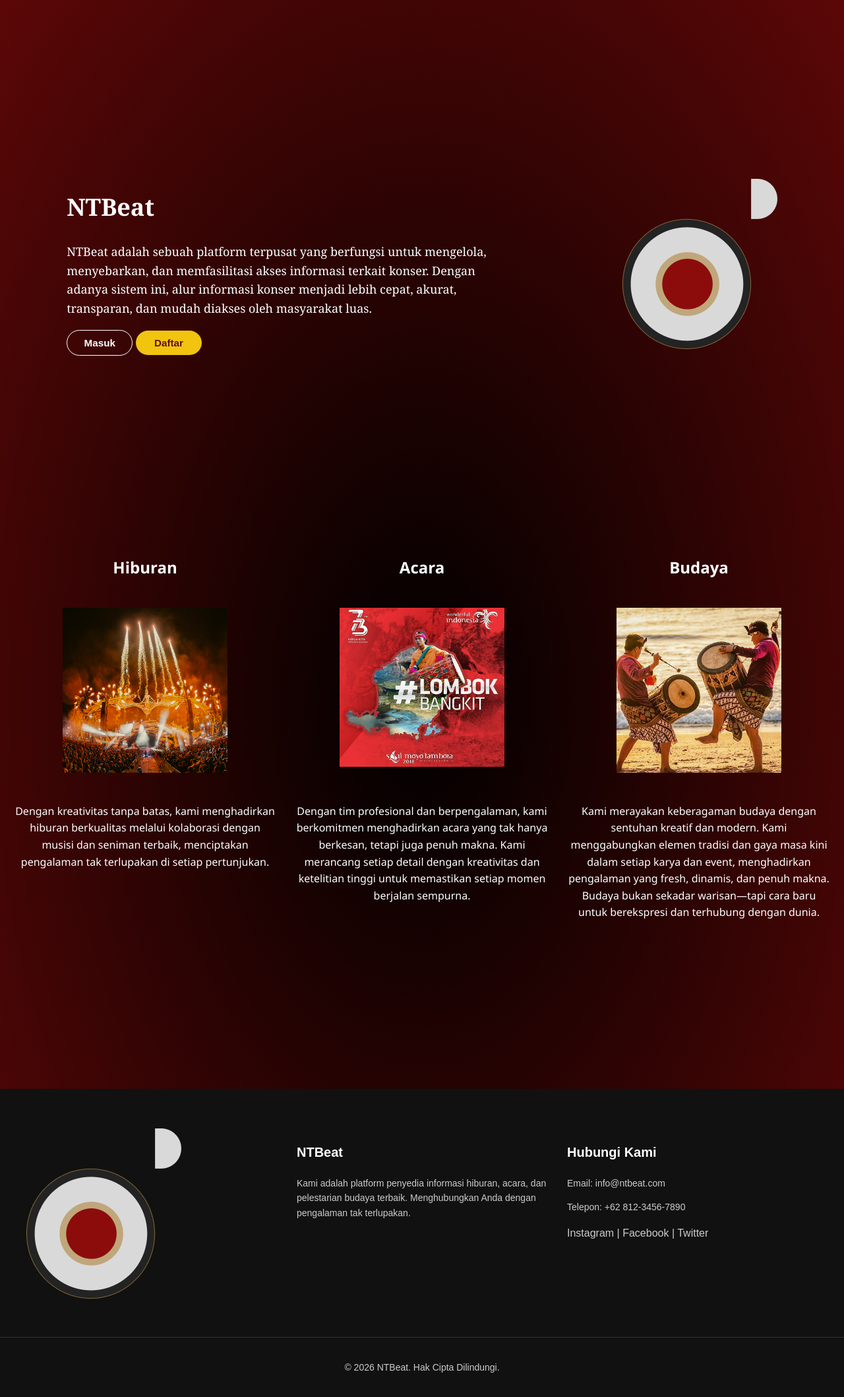
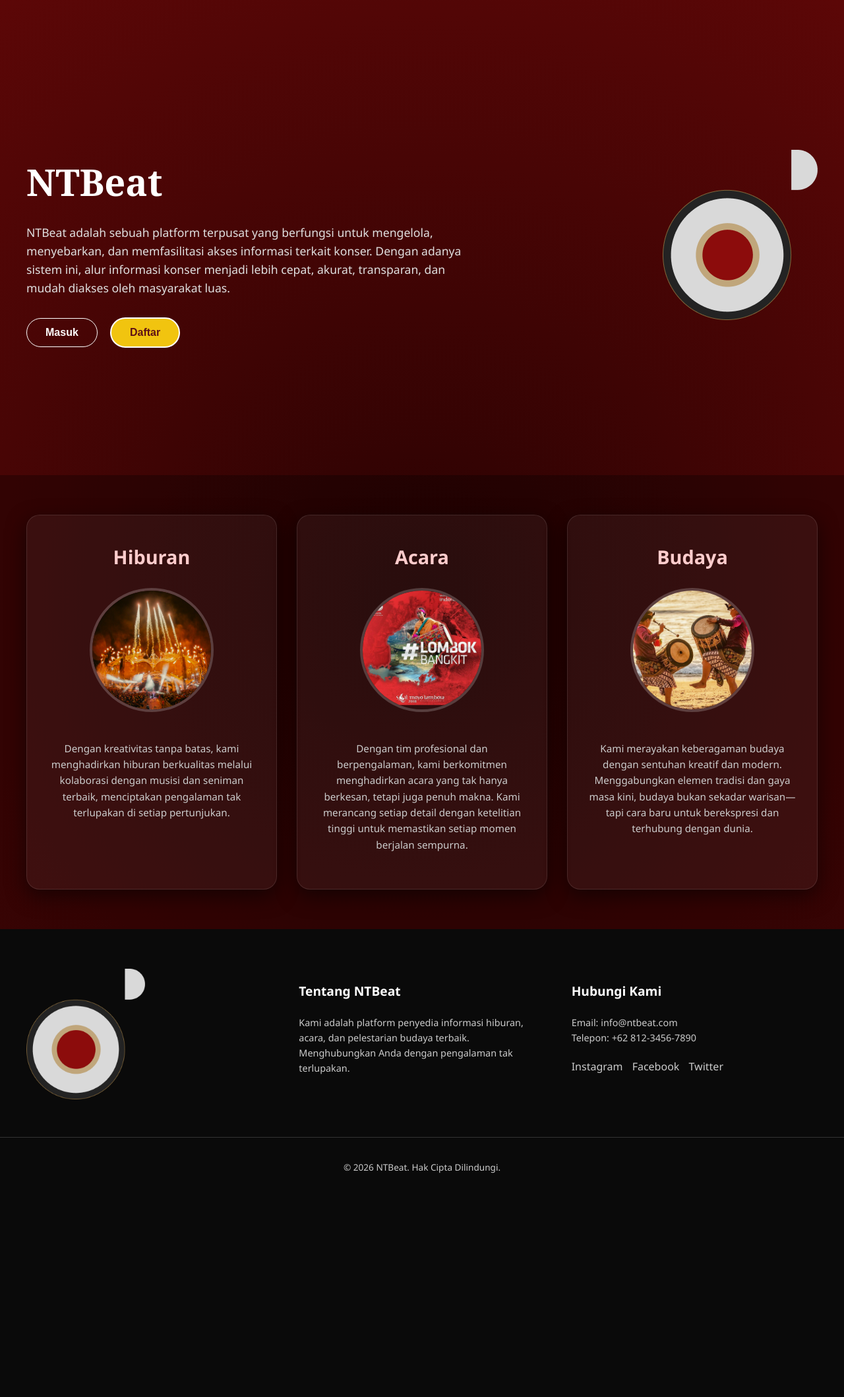
Before and after one commit to naiaero/NTBeat, a PHP site: page / in a window 1280 px wide. Shown: the whole page at 66% size. After the commit the page ends 1778 px from the top, so only its background shows below. Run offline with PHP 8.4, Linux system fonts and the light colour scheme.

Commit message:
perbaiki index

```diff
--- a/assets/style/style.css
+++ b/assets/style/style.css
@@ -1,70 +1,140 @@
+/* === RESET & GLOBAL STYLES === */
 body {
-  background: radial-gradient(black, rgb(92, 7, 7));
+    background: radial-gradient(circle, #2a0202, rgb(92, 7, 7));
     margin: 0;
     padding: 0;
     font-family: "Segoe UI", Tahoma, Geneva, Verdana, sans-serif;
     line-height: 1.6;
     color: white;
+    min-height: 100vh;
+    display: flex;
+    flex-direction: column;
 }
 
+/* === HEADER === */
 .header {
     display: flex;
     align-items: center;
-  justify-content: space-around;
-  font-size: large;
-  font-family: Georgia;
-  font-weight: 500;
-  height: 100vh;
+    justify-content: space-between;
+    max-width: 1200px;
+    margin: 0 auto;
+    padding: 40px 20px;
+    min-height: 80vh;
 }
 
 .header-kiri {
-  width: 50%;
+    width: 55%;
 }
 
-.header-kanan {
-  height: 258px;
-  width: 235px;
+.header-kiri h1 {
+    font-size: 3.5rem;
+    margin-bottom: 10px;
+    font-family: Georgia, serif;
+}
+
+.header-kiri p {
+    font-size: 1.1rem;
+    margin-bottom: 30px;
+    color: #e0e0e0;
+}
+
+.header-kanan img {
+    height: auto;
+    width: 100%;
+    max-width: 350px;
     object-fit: cover;
+    border-radius: 15px;
+}
+
+.btn {
+    padding: 12px 28px;
+    border: none;
+    border-radius: 25px;
+    font-weight: 600;
+    cursor: pointer;
+    font-size: 1rem;
+    transition: all 0.3s ease;
+    margin-right: 15px;
 }
 
 .btn-masuk {
-  width: 100px;
+    background-color: #ffffff;
+    color: #5c0707;
+}
+
+.btn-masuk:hover {
+    background-color: #e0e0e0;
 }
 
 .btn-daftar {
-  width: 100px;
+    background-color: transparent;
+    border: 2px solid #ffffff;
+    color: #ffffff;
 }
 
+.btn-daftar:hover {
+    background-color: #ffffff;
+    color: #5c0707;
+}
+
+/* === MAIN (HIBURAN, ACARA, BUDAYA) === */
 .main {
-  height: 100vh;
+    padding: 60px 20px;
+    background-color: rgba(0, 0, 0, 0.3);
+}
+
+.features-container {
     display: flex;
-  flex-direction: column;
-  align-items: center;
+    justify-content: center;
+    gap: 30px;
+    max-width: 1200px;
+    margin: 0 auto;
+    flex-wrap: wrap;
+}
+
+.feature-card {
+    background: rgba(255, 255, 255, 0.05);
+    border-radius: 20px;
+    padding: 40px 30px;
+    flex: 1;
+    min-width: 280px;
+    text-align: center;
+    box-shadow: 0 10px 30px rgba(0, 0, 0, 0.5);
+    transition: transform 0.3s ease, background 0.3s ease;
+    border: 1px solid rgba(255, 255, 255, 0.1);
+}
+
+.feature-card:hover {
+    transform: translateY(-10px);
+    background: rgba(255, 255, 255, 0.1);
+}
+
+.feature-card h2 {
+    margin-top: 0;
+    font-size: 1.8rem;
+    color: #ffcccc;
 }
 
 .img-acara {
-  width: 250px;
-  height: 250px;
+    width: 180px;
+    height: 180px;
     object-fit: cover;
+    border-radius: 50%;
+    margin-bottom: 20px;
+    border: 4px solid rgba(255, 255, 255, 0.2);
 }
 
-.t-data {
-  text-align: center;
-  vertical-align: top;
+.feature-card p {
+    font-size: 0.95rem;
+    color: #cccccc;
 }
 
-.tabel-acara {
-  width: 100%;
-  table-layout: fixed;
-  border-spacing: 20px;
-}
-
+/* === FOOTER === */
 .footer-website {
-  background-color: #111111;
+    background-color: #0a0a0a;
     color: #cccccc;
     padding: 60px 0 20px 0;
-  margin-top: 50px;
-  font-family: Arial, sans-serif;
+    margin-top: auto;
 }
 
 .footer-container {
@@ -74,7 +144,7 @@ body {
     flex-wrap: wrap;
     justify-content: space-between;
     padding: 0 20px;
-  gap: 30px;
+    gap: 40px;
 }
 
 .footer-kolom {
@@ -83,54 +153,35 @@ body {
 }
 
 .footer-kolom img {
-  width: 235px;
-  height: 258px;
+    width: 180px;
+    height: auto;
     object-fit: cover;
 }
 
 .footer-kolom h3 {
     color: #ffffff;
-  font-size: 20px;
+    font-size: 1.2rem;
     margin-bottom: 20px;
 }
 
 .footer-kolom p {
     line-height: 1.6;
-  font-size: 14px;
-}
-
-.footer-links {
-  list-style: none;
-  padding: 0;
-  margin: 0;
-}
-
-.footer-links li {
-  margin-bottom: 12px;
-}
-
-.footer-links a {
-  color: #cccccc;
-  text-decoration: none;
-  transition: color 0.3s ease;
-}
-
-.footer-links a:hover {
-  color: #ffffff;
+    font-size: 0.9rem;
 }
 
 .footer-sosmed {
-  margin-top: 15px;
+    margin-top: 20px;
 }
 
 .footer-sosmed a {
     color: #cccccc;
     text-decoration: none;
     transition: color 0.3s ease;
+    margin-right: 10px;
 }
 
 .footer-sosmed a:hover {
-  color: #ffffff;
+    color: #ffcccc;
 }
 
 .footer-bottom {
@@ -138,33 +189,7 @@ body {
     margin-top: 50px;
     padding-top: 20px;
     border-top: 1px solid #333333;
-    font-size: 14px;
-}
-
-.login-logo img {
-    width: 235px;
-    height: 258px;
-    object-fit: cover;
-}
-
-.login-in {
-    text-align: center;
-}
-
-.login-box {
-    width:30%;
-    padding:8px;
-    margin-top:5px;
-}
-
-.btn-login {
-    width:13%;
-    padding:8px;
-    border-radius: 15px;
-}
-
-.login-form {
-    text-align: left;
+    font-size: 0.85rem;
 }
 
 /* --- HALAMAN LOGIN --- */
@@ -360,17 +385,6 @@ body {
     color: #f1c40f; /* Efek hover berubah warna emas agar serasi */
 }
 
-/* Gaya dasar untuk tombol */
-.btn {
-    padding: 10px 24px;
-    border: none;
-    border-radius: 25px;
-    font-weight: 600;
-    cursor: pointer;
-    font-size: 0.95rem;
-    transition: all 0.3s ease;
-}
-
 /* Tombol Masuk (Outline style disesuaikan) */
 .btn-masuk {
     background-color: transparent;
--- a/index.html
+++ b/index.html
@@ -8,74 +8,57 @@
 </head>
 <body>
     <header class="header">
-        <!-- bagian kiri -->
         <div class="header-kiri">
             <h1>NTBeat</h1>
             <p>NTBeat adalah sebuah platform terpusat yang berfungsi untuk mengelola, menyebarkan, dan memfasilitasi akses informasi terkait konser. Dengan adanya sistem ini, alur informasi konser menjadi lebih cepat, akurat, transparan, dan mudah diakses oleh masyarakat luas.</p>
             <button class="btn btn-masuk">Masuk</button>
             <button class="btn btn-daftar">Daftar</button>
         </div>
-        <!-- bagian kanan -->
         <div class="header-kanan">
-            <img src="assets/img/logo.png" alt="">
+            <img src="assets/img/logo.png" alt="Logo NTBeat">
         </div>
     </header>
 
     <main class="main">
-        <table class="tabel-acara">
-            <thead>
-                <tr>
-                    <th class="t-head"><h2>Hiburan</h2></th>
-                    <th class="t-head"><h2>Acara</h2></th>
-                    <th class="t-head"><h2>Budaya</h2></th>
-                </tr>
-            </thead>
+        <div class="features-container">
+            <div class="feature-card">
+                <h2>Hiburan</h2>
+                <img src="assets/img/hiburan.png" alt="Hiburan" class="img-acara">
+                <p>Dengan kreativitas tanpa batas, kami menghadirkan hiburan berkualitas melalui kolaborasi dengan musisi dan seniman terbaik, menciptakan pengalaman tak terlupakan di setiap pertunjukan.</p>
+            </div>
 
-            <tbody>
-                <tr>
-                    <td class="t-data"><img src="assets/img/hiburan.png" alt="" class="img-acara"></td>
-                    <td class="t-data"><img src="assets/img/acara.png" alt="" class="img-acara"></td>
-                    <td class="t-data"><img src="assets/img/budaya.png" alt="" class="img-acara"></td>
-                </tr>
-                <tr>
-                    <td class="t-data">
-                        <p>
-                            Dengan kreativitas tanpa batas, kami menghadirkan hiburan berkualitas melalui kolaborasi dengan musisi dan seniman terbaik, menciptakan pengalaman tak terlupakan di setiap pertunjukan.
-                        </p>
-                    </td>
-                    <td class="t-data">
-                        <p>
-                            Dengan tim profesional dan berpengalaman, kami berkomitmen menghadirkan acara yang tak hanya berkesan, tetapi juga penuh makna. Kami merancang setiap detail dengan kreativitas dan ketelitian tinggi untuk memastikan setiap momen berjalan sempurna.
-                        </p>
-                    </td>
-                    <td class="t-data">
-                        <p>
-                            Kami merayakan keberagaman budaya dengan sentuhan kreatif dan modern. Kami menggabungkan elemen tradisi dan gaya masa kini dalam setiap karya dan event, menghadirkan pengalaman yang fresh, dinamis, dan penuh makna. Budaya bukan sekadar warisan—tapi cara baru untuk berekspresi dan terhubung dengan dunia.
-                        </p>
-                    </td>
-                </tr>
-            </tbody>
-        </table>
+            <div class="feature-card">
+                <h2>Acara</h2>
+                <img src="assets/img/acara.png" alt="Acara" class="img-acara">
+                <p>Dengan tim profesional dan berpengalaman, kami berkomitmen menghadirkan acara yang tak hanya berkesan, tetapi juga penuh makna. Kami merancang setiap detail dengan ketelitian tinggi untuk memastikan setiap momen berjalan sempurna.</p>
+            </div>
+
+            <div class="feature-card">
+                <h2>Budaya</h2>
+                <img src="assets/img/budaya.png" alt="Budaya" class="img-acara">
+                <p>Kami merayakan keberagaman budaya dengan sentuhan kreatif dan modern. Menggabungkan elemen tradisi dan gaya masa kini, budaya bukan sekadar warisan—tapi cara baru untuk berekspresi dan terhubung dengan dunia.</p>
+            </div>
+        </div>
     </main>
 
     <footer class="footer-website">
         <div class="footer-container">
             <div class="footer-kolom">
-                <img src="assets/img/logo.png" alt="">
+                <img src="assets/img/logo.png" alt="Logo NTBeat">
             </div>
 
             <div class="footer-kolom">
-                <h3>NTBeat</h3>
+                <h3>Tentang NTBeat</h3>
                 <p>Kami adalah platform penyedia informasi hiburan, acara, dan pelestarian budaya terbaik. Menghubungkan Anda dengan pengalaman tak terlupakan.</p>
             </div>
 
             <div class="footer-kolom">
                 <h3>Hubungi Kami</h3>
-                <p>Email: info@ntbeat.com</p>
-                <p>Telepon: +62 812-3456-7890</p>
+                <p>Email: info@ntbeat.com<br>
+                Telepon: +62 812-3456-7890</p>
                 <div class="footer-sosmed">
-                    <a href="#">Instagram</a> |
-                    <a href="#">Facebook</a> |
+                    <a href="#">Instagram</a>
+                    <a href="#">Facebook</a>
                     <a href="#">Twitter</a>
                 </div>
             </div>
```
Lines whose indentation alone changed are shown as unchanged.
